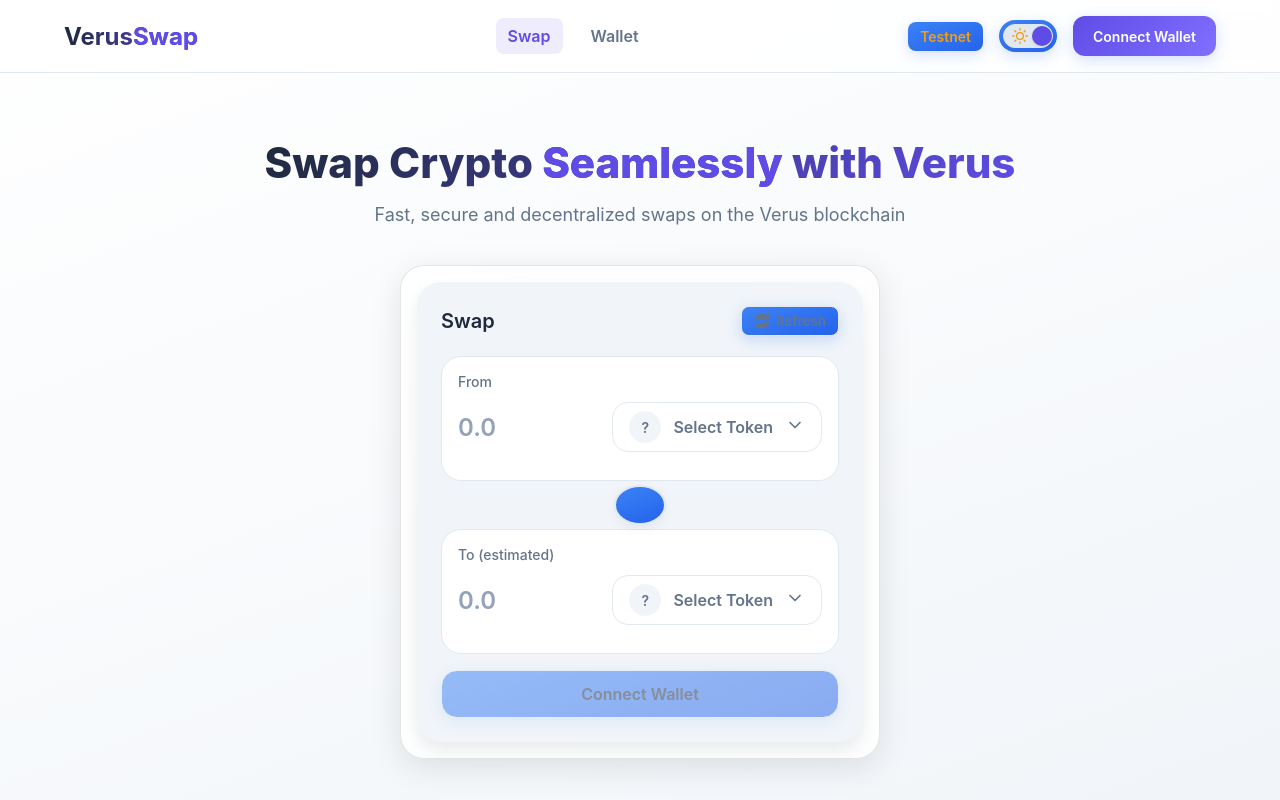
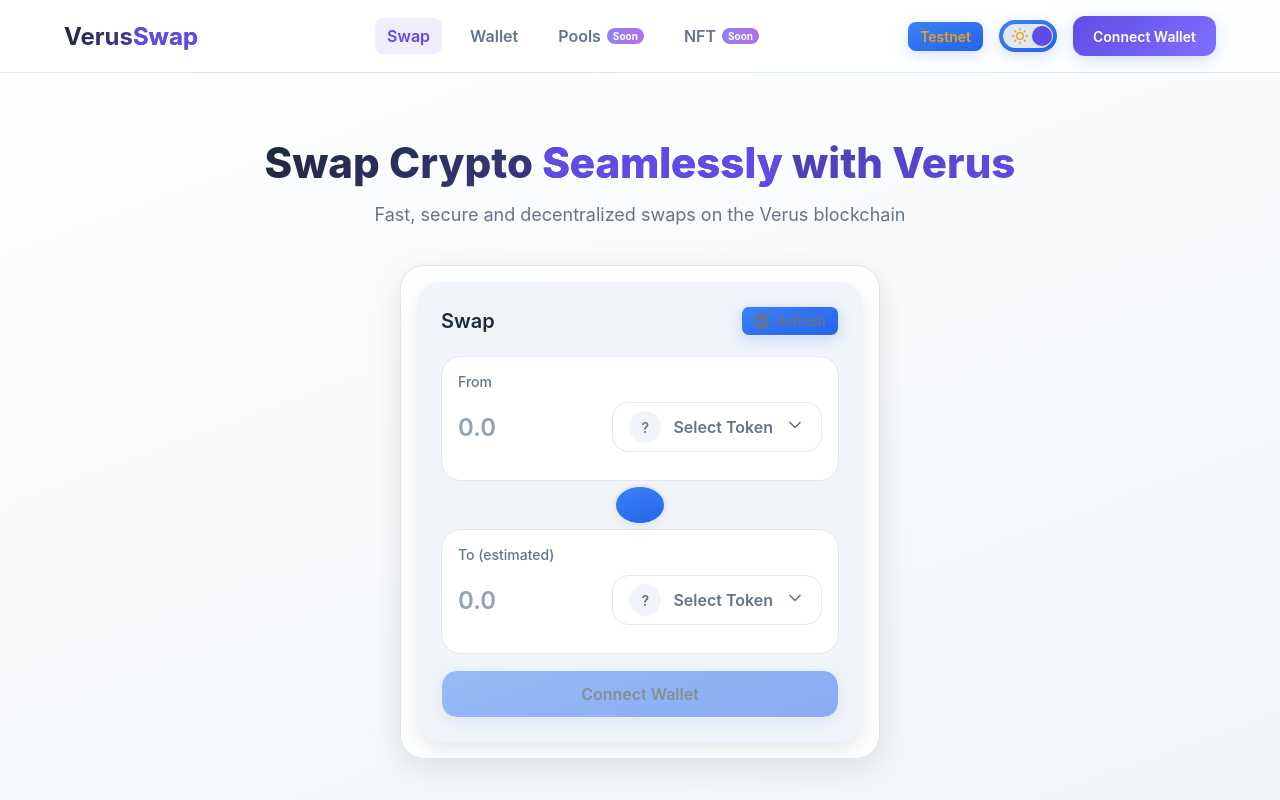
Before and after one commit to iamahmedshahh/vExchange, a Vue app: page / in a window 1280 px wide. Shown: the top 800 px of the page. Built offline with nearby package versions, Linux system fonts and the light colour scheme.

Commit message:
changes I forgot

```diff
--- a/src/components/layout/Header.vue
+++ b/src/components/layout/Header.vue
@@ -10,6 +10,14 @@
       <div class="nav-links">
         <router-link to="/" class="nav-link" active-class="active" exact>Swap</router-link>
         <router-link to="/wallet" class="nav-link" active-class="active">Wallet</router-link>
+        <router-link to="/pools" class="nav-link coming-soon" active-class="active">
+          Pools
+          <span class="coming-soon-badge">Soon</span>
+        </router-link>
+        <router-link to="/nft" class="nav-link coming-soon" active-class="active">
+          NFT
+          <span class="coming-soon-badge">Soon</span>
+        </router-link>
       </div>
 
       <div class="header-actions">
@@ -155,6 +163,35 @@
   background-color: var(--primary-color-light);
 }
 
+.coming-soon {
+  position: relative;
+  display: flex;
+  align-items: center;
+  gap: 6px;
+}
+
+.coming-soon-badge {
+  font-size: 10px;
+  font-weight: 700;
+  padding: 2px 6px;
+  background: linear-gradient(90deg, var(--primary-color), #9333ea);
+  color: white;
+  border-radius: 10px;
+  animation: pulse 2s infinite;
+}
+
+@keyframes pulse {
+  0% {
+    opacity: 0.7;
+  }
+  50% {
+    opacity: 1;
+  }
+  100% {
+    opacity: 0.7;
+  }
+}
+
 .header-actions {
   display: flex;
   align-items: center;
```
